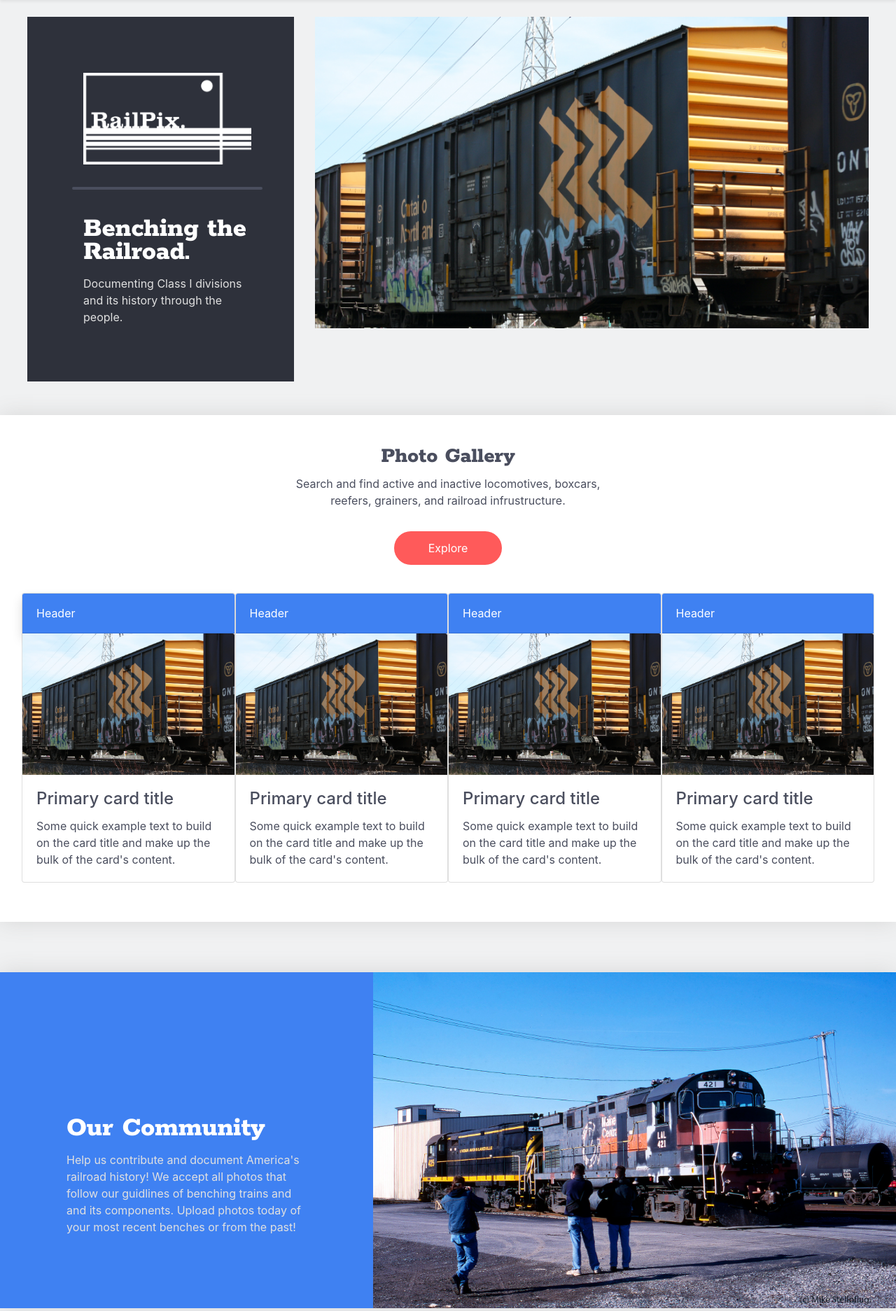
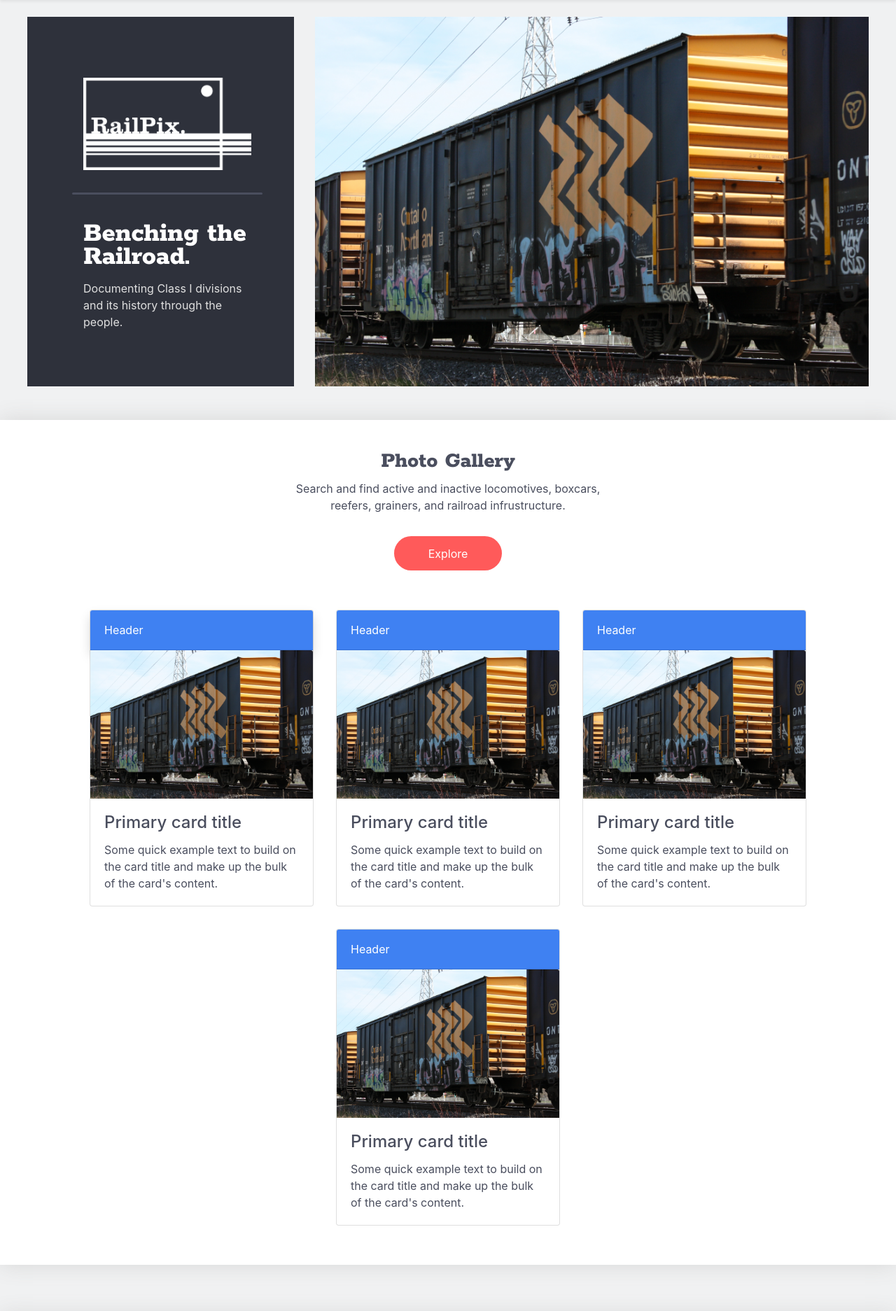
Before and after one commit to Jonbodoe/RailPix, a PHP site: page / in a window 1280 px wide. Shown: the part 72-1945 px from the top of the page at 70% size. Run offline with PHP 8.4, Linux system fonts and the light colour scheme.

Commit message:
structural changes

```diff
--- a/assets/footer.php
+++ b/assets/footer.php
@@ -16,4 +16,6 @@
                 <div>
                 </div>
             </div>
+        </div>
+    </div>
 </footer>
--- a/index.php
+++ b/index.php
@@ -17,7 +17,7 @@
     <?php require './assets/navbar.php'; ?>
     <header id="header" class="container-fluid">
         <div class="row p-4">
-            <div class="col-sm-4 text-white">
+            <div class="col-lg-4 text-white">
                 <div class="black-bg d-flex h-100">
                     <div class="p-3 align-self-end">
                         <div class="p-md-5">
@@ -31,8 +31,9 @@
                     </div>
                 </div>
             </div>
-            <div class="col-sm-8">
-                <img class="img-fluid" src="./img/header.jpg" alt="photo og a boxcar of Ontario Northland" />
+            <div class="col-lg-8">
+                <div id="headerImg"></div>
+                <!-- <img class="img-fluid" src="./img/header.jpg" alt="photo og a boxcar of Ontario Northland" /> -->
             </div>
         </div>
     </header>
@@ -47,10 +48,8 @@
                     </form>
                 </div>
             </div>
-            <div class="text-white d-flex justify-content-between px-3 mb-4">
-
-
-                <div class="card mb-3 d-inline-block" style="max-width: 20rem;">
+            <div class="text-white d-flex flex-wrap justify-content-center mb-4">
+                <div class="card m-3 d-inline-block" style="max-width: 20rem;">
                     <div class="card-header py-3 blue-bg shadow">Header</div>
                     <img class="card-img-top" src="./img/ontarioNL.jpg" alt="Card image cap">
                     <div class="card-body blk-md-text">
@@ -58,7 +57,7 @@
                         <p class="card-text">Some quick example text to build on the card title and make up the bulk of the card's content.</p>
                     </div>
                 </div>
-                <div class="card mb-3 d-inline-block" style="max-width: 20rem;">
+                <div class="card m-3 d-inline-block" style="max-width: 20rem;">
                     <div class="card-header py-3 blue-bg">Header</div>
                     <img class="card-img-top" src="./img/ontarioNL.jpg" alt="Card image cap">
                     <div class="card-body blk-md-text">
@@ -66,7 +65,7 @@
                         <p class="card-text">Some quick example text to build on the card title and make up the bulk of the card's content.</p>
                     </div>
                 </div>
-                <div class="card mb-3 d-inline-block" style="max-width: 20rem;">
+                <div class="card m-3 d-inline-block" style="max-width: 20rem;">
                     <div class="card-header py-3 blue-bg">Header</div>
                     <img class="card-img-top" src="./img/ontarioNL.jpg" alt="Card image cap">
                     <div class="card-body blk-md-text">
@@ -74,7 +73,7 @@
                         <p class="card-text">Some quick example text to build on the card title and make up the bulk of the card's content.</p>
                     </div>
                 </div>
-                <div class="card mb-3 d-inline-block" style="max-width: 20rem;">
+                <div class="card m-3 d-inline-block" style="max-width: 20rem;">
                     <div class="card-header py-3 blue-bg">Header</div>
                     <img class="card-img-top" src="./img/ontarioNL.jpg" alt="Card image cap">
                     <div class="card-body blk-md-text">
--- a/style/style.css
+++ b/style/style.css
@@ -79,3 +79,10 @@ li.nav-item {
 footer a{
     color:#5c6070
 }
+#headerImg {
+    background-image: url('../img/ontarioNL.jpg');
+    height: 33rem;
+    background-size: cover;
+    background-position: center;
+    background-attachment: scroll;
+}
```
